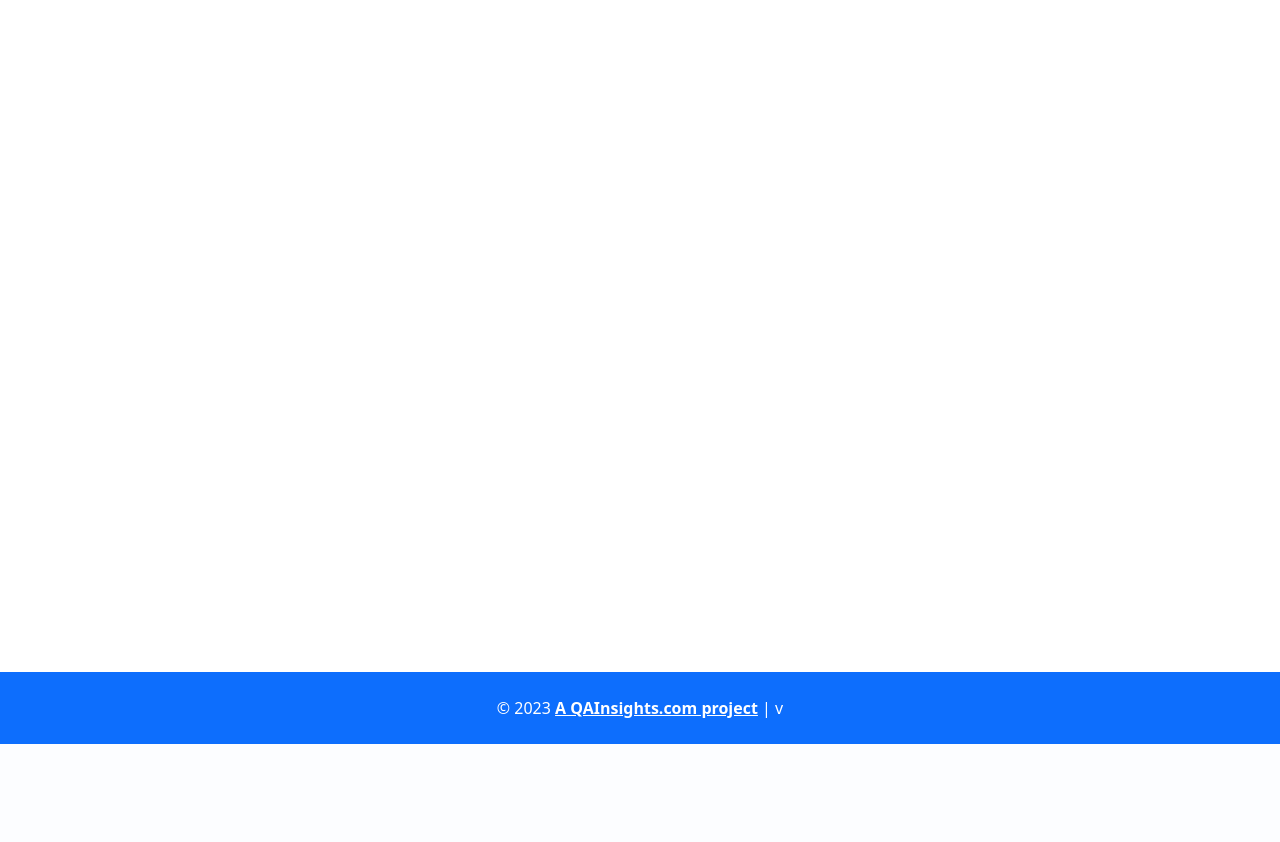
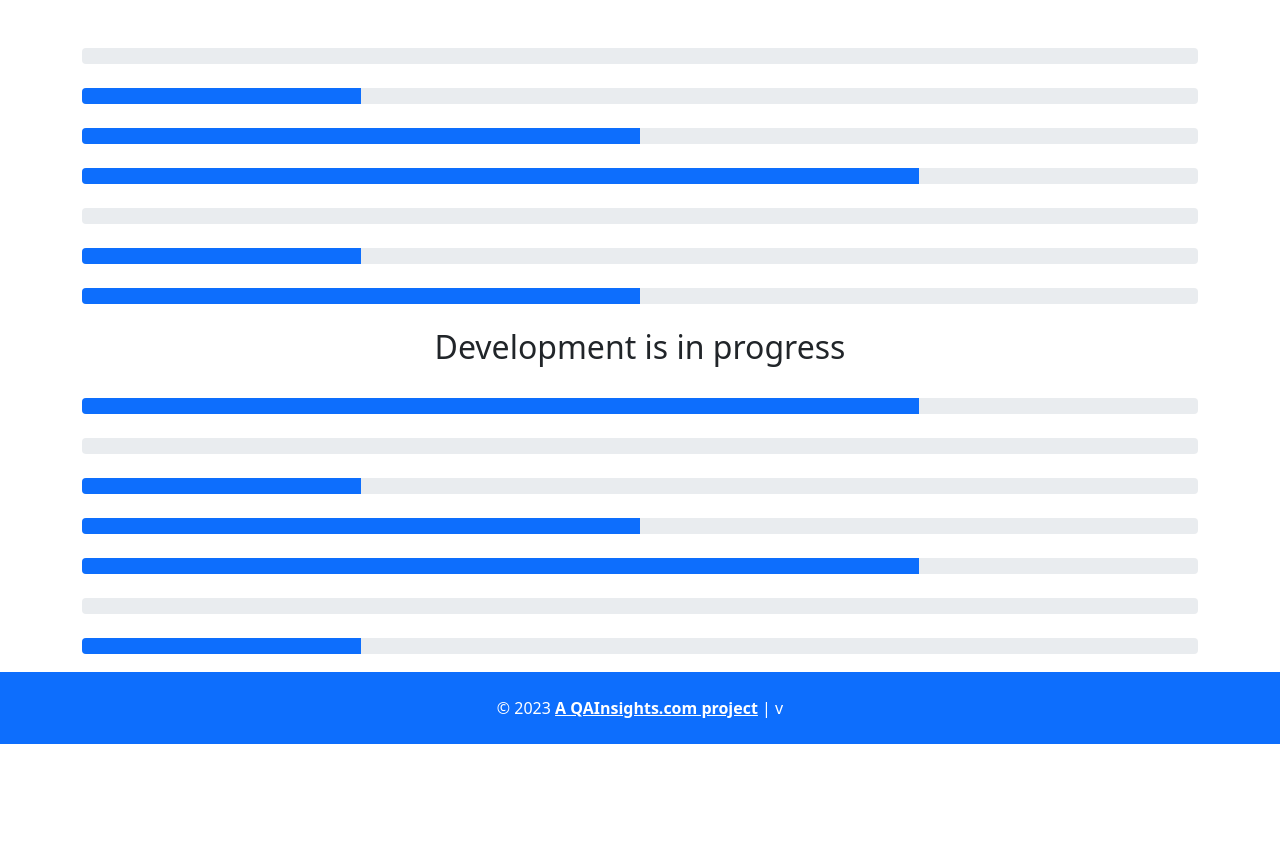
Before and after one commit to QAInsights/perfGPT, a Flask app: template templates/account.html in a window 1280 px wide. Shown: the part 56-898 px from the top of the page. Before the commit the page ends 800 px from the top, so only its background shows below. Run offline with Flask 2, Linux system fonts and the light colour scheme; the template is opened without the code that fills it, so the values that code supplies are empty; parts of the project's set-up code (start-up, migrations or seed data) failed here and were passed over; some libraries are stand-ins or nearby versions.

Commit message:
Fix: minor issues
Signed-off-by: NaveenKumar Namachivayam ⚡ <catch.nkn@gmail.com>

```diff
--- a/application.py
+++ b/application.py
@@ -11,7 +11,6 @@ from flask import Flask, request, render_template
 from flask import redirect, url_for
 from flask_dance.contrib.github import make_github_blueprint, github
 from boto3.dynamodb.conditions import Key, And
-from werkzeug.exceptions import HTTPException
 
 from . import _version
 from . import constants
@@ -44,8 +43,8 @@ hero_image = os.path.join(application.config['UPLOAD_FOLDER'], 'perfgpt.png')
 invalid_image = os.path.join(application.config['UPLOAD_FOLDER'], 'robot-found-a-invalid-page.png')
 
 
-def log_db(username, openai_id, openai_prompt_tokens, openai_completion_tokens, openai_total_tokens,
-           openai_created):
+def log_db(username, openai_id=None, openai_prompt_tokens=None, openai_completion_tokens=None, openai_total_tokens=None,
+           openai_created=None):
     """
 
     :param username:
@@ -60,6 +59,7 @@ def log_db(username, openai_id, openai_prompt_tokens, openai_completion_tokens,
         db_response = table.put_item(
             Item={
                 "username": username,
+                "inital_upload_limit": 10,
                 "datetime": str(openai_created),
                 "open_id": openai_id,
                 "openai_prompt_tokens": openai_prompt_tokens,
@@ -68,7 +68,17 @@ def log_db(username, openai_id, openai_prompt_tokens, openai_completion_tokens,
                 "premium_user": False
             }
         )
-        print(db_response)
+
+    except ClientError as e:
+        print(e)
+
+
+def get_upload_count(username):
+    try:
+        response = table.query(KeyConditionExpression=Key('username').eq(username))
+        total_count = response['Count']
+        return int(total_count)
+
     except ClientError as e:
         print(e)
 
@@ -92,6 +102,7 @@ def index():
         if github.authorized:
             resp = github.get("/user")
             username = resp.json()["login"]
+            log_db(username=username)
         return render_template("index.html", username=username, image=hero_image, auth=check_authorized_status(),
                                version=_version.__version__)
 
@@ -114,11 +125,8 @@ def page_not_found(error):
         username = auth['username']
         if auth['logged_in']:
             auth['upload_status'] = 1
-            print(auth['upload_status'])
-            print(auth)
         else:
             auth['upload_status'] = 0
-        print(auth)
         response = openai.Completion.create(
             model=constants.model,
             prompt=f"""
@@ -146,10 +154,16 @@ def github_sign():
 
 @application.route('/upload')
 def upload():
-    if not github.authorized:
-        return redirect(url_for("github.login"))
-    else:
-        return render_template('upload.html', auth=check_authorized_status(), version=_version.__version__)
+    try:
+        if not github.authorized:
+            return redirect(url_for("github.login"))
+        else:
+            upload_count = get_upload_count(check_authorized_status()['username']) - 1
+            return render_template('upload.html', auth=check_authorized_status(),
+                                   upload_count=upload_count,
+                                   version=_version.__version__)
+    except Exception as e:
+        print(e)
 
 
 @application.route('/about')
@@ -172,18 +186,16 @@ def features():
 
 
 def get_analysis(username):
-    response = table.query(KeyConditionExpression=Key('username').eq(username))
-    total_count = response['Count']
-    print(total_count)
-    print(json.dumps(response['Items']))
-    for i, j in json.dumps(response['Items']).items():
-         print(i, j)
+    # response = table.query(KeyConditionExpression=Key('username').eq(username))
+    # total_count = response['Count']
+    # print(json.dumps(response['Items']))
+    # for i, j in json.dumps(response['Items']).items():
+    # print(i, j)
+    # pass
 
     # for k,v in response.items():
     #     print(k, type(k), v, type(v))
-
-
-    return response
+    pass
 
 
 @application.route('/account')
@@ -194,7 +206,6 @@ def account():
     """
     try:
         username = check_authorized_status()['username']
-        print(username)
         get_analysis(username)
     except Exception as e:
         print(e)
@@ -231,72 +242,89 @@ def askgpt_upload():
         "Detailed Summary": "Act like a performance engineer and write a detailed summary from this raw performance "
                             "results."
     }
-    if not github.authorized:
-        return redirect(url_for("github.login"))
-    resp = github.get("/user")
-    username = resp.json()["login"]
+    try:
+        if not github.authorized:
+            return redirect(url_for("github.login"))
+        resp = github.get("/user")
+        username = resp.json()["login"]
+        upload_count = get_upload_count(check_authorized_status()['username']) - 1
+        print("Upload count " + str(upload_count))
+        try:
+            openai.api_key = os.environ['OPENAI_API_KEY']
+        except KeyError:
+            return render_template("analysis_response.html", response="API key not set.",
+                                   auth=check_authorized_status(),
+                                   upload_count=upload_count,
+                                   version=_version.__version__)
 
-    try:
-        openai.api_key = os.environ['OPENAI_API_KEY']
-    except KeyError:
-        return render_template("analysis_response.html", response="API key not set.", auth=check_authorized_status(),
-                               version=_version.__version__)
+        if request.files['file'].filename == '':
+            return render_template('analysis_response.html', response="Please upload a valid file.",
+                                   auth=check_authorized_status(),
+                                   upload_count=upload_count,
+                                   version=_version.__version__)
 
-    if request.files['file'].filename == '':
-        return render_template('analysis_response.html', response="Please upload a valid file.",
-                               auth=check_authorized_status(), version=_version.__version__)
+        if request.method == 'POST':
+            if request.files:
+                file = request.files['file']
+                try:
+                    if file.filename.endswith('.csv'):
+                        contents = pd.read_csv(file)
+                    if file.filename.endswith('.json'):
+                        contents = pd.read_json(file)
+                except Exception as e:
+                    return render_template('analysis_response.html', response="Cannot read file data. Please make sure "
+                                                                              "the file is not empty and is in one of the"
+                                                                              " supported formats.",
+                                           auth=check_authorized_status(),
+                                           upload_count=upload_count,
+                                           version=_version.__version__)
 
-    if request.method == 'POST':
-        if request.files:
-            file = request.files['file']
-            try:
-                if file.filename.endswith('.csv'):
-                    contents = pd.read_csv(file)
-                if file.filename.endswith('.json'):
-                    contents = pd.read_json(file)
-            except Exception as e:
-                return render_template('analysis_response.html', response="Cannot read file data. Please make sure "
-                                                                          "the file is not empty and is in one of the"
-                                                                          " supported formats.",
-                                       auth=check_authorized_status(), version=_version.__version__)
+                if contents.memory_usage().sum() > constants.FILE_SIZE:
+                    return render_template('analysis_response.html', response="File size too large.",
+                                           auth=check_authorized_status(),
+                                           upload_count=upload_count,
+                                           version=_version.__version__)
+                try:
+                    responses = {}
+                    for title, prompt in prompts.items():
+                        response = openai.Completion.create(
+                            model=constants.model,
+                            prompt=f"""
+                            {prompt}: \n {contents}
+                            """,
+                            temperature=constants.temperature,
+                            max_tokens=constants.max_tokens,
+                            top_p=constants.top_p,
+                            frequency_penalty=constants.frequency_penalty,
+                            presence_penalty=constants.presence_penalty
+                        )
+                        print(response)
+                        logger.info({"username": f"{username} uploaded data"})
 
-            if contents.memory_usage().sum() > constants.FILE_SIZE:
-                return render_template('analysis_response.html', response="File size too large.",
-                                       auth=check_authorized_status(), version=_version.__version__)
-            try:
-                responses = {}
-                for title, prompt in prompts.items():
-                    response = openai.Completion.create(
-                        model=constants.model,
-                        prompt=f"""
-                        {prompt}: \n {contents}
-                        """,
-                        temperature=constants.temperature,
-                        max_tokens=constants.max_tokens,
-                        top_p=constants.top_p,
-                        frequency_penalty=constants.frequency_penalty,
-                        presence_penalty=constants.presence_penalty
-                    )
-                    print(response)
-                    logger.info({"username": f"{username} uploaded data"})
+                        log_db(username=username, openai_id=response['id'],
+                               openai_prompt_tokens=response['usage']['prompt_tokens'],
+                               openai_completion_tokens=response['usage']['completion_tokens'],
+                               openai_total_tokens=response['usage']['total_tokens'],
+                               openai_created=response['created'])
 
-                    log_db(username=username, openai_id=response['id'],
-                           openai_prompt_tokens=response['usage']['prompt_tokens'],
-                           openai_completion_tokens=response['usage']['completion_tokens'],
-                           openai_total_tokens=response['usage']['total_tokens'],
-                           openai_created=response['created'])
+                        response = beautify_response(response['choices'][0]['text'])
 
-                    response = beautify_response(response['choices'][0]['text'])
-
-                    responses[title] = response
-                return render_template("analysis_response.html", response=responses, username=username,
-                                       auth=check_authorized_status(), version=_version.__version__)
-            except Exception as e:
-                return render_template("analysis_response.html", response=e, auth=check_authorized_status(),
+                        responses[title] = response
+                    return render_template("analysis_response.html", response=responses, username=username,
+                                           auth=check_authorized_status(),
+                                           upload_count=upload_count,
+                                           version=_version.__version__)
+                except Exception as e:
+                    return render_template("analysis_response.html", response=e, auth=check_authorized_status(),
+                                           upload_count=upload_count,
+                                           version=_version.__version__)
+            else:
+                return render_template('analysis_response.html', response="Upload a valid file",
+                                       auth=check_authorized_status(),
+                                       upload_count=upload_count,
                                        version=_version.__version__)
-        else:
-            return render_template('analysis_response.html', response="Upload a valid file",
-                                   auth=check_authorized_status(), version=_version.__version__)
+    except Exception as e:
+        print(e)
 
 
 if __name__ == '__main__':
--- a/constants.py
+++ b/constants.py
@@ -1,4 +1,5 @@
 FILE_SIZE = 100_000_000
+MONTHLY_UPLOAD_LIMIT = 10
 model = "text-davinci-003"
 temperature = 0
 max_tokens = 1000
--- a/templates/account.html
+++ b/templates/account.html
@@ -1,4 +1,74 @@
 {% extends 'layout.html' %}
+{% block body %}
 <div class="container">
+    <br>
+ <div class="progress">
+  <div class="progress-bar" role="progressbar" aria-valuenow="0" aria-valuemin="0" aria-valuemax="100"></div>
+</div>
+    <br>
+<div class="progress">
+  <div class="progress-bar" role="progressbar" style="width: 25%" aria-valuenow="25" aria-valuemin="0" aria-valuemax="100"></div>
+</div>
+    <br>
+<div class="progress">
+  <div class="progress-bar" role="progressbar" style="width: 50%" aria-valuenow="50" aria-valuemin="0" aria-valuemax="100"></div>
+</div>
+    <br>
+<div class="progress">
+  <div class="progress-bar" role="progressbar" style="width: 75%" aria-valuenow="75" aria-valuemin="0" aria-valuemax="100"></div>
+</div>
+    <br>
 
+    <div class="progress">
+  <div class="progress-bar" role="progressbar" aria-valuenow="0" aria-valuemin="0" aria-valuemax="100"></div>
 </div>
+    <br>
+<div class="progress">
+  <div class="progress-bar" role="progressbar" style="width: 25%" aria-valuenow="25" aria-valuemin="0" aria-valuemax="100"></div>
+</div>
+    <br>
+<div class="progress">
+  <div class="progress-bar" role="progressbar" style="width: 50%" aria-valuenow="50" aria-valuemin="0" aria-valuemax="100"></div>
+</div>
+    <br>
+        <h2 align="center">Development is in progress</h2>
+    <br>
+<div class="progress">
+  <div class="progress-bar" role="progressbar" style="width: 75%" aria-valuenow="75" aria-valuemin="0" aria-valuemax="100"></div>
+</div>
+    <br>
+    <div class="progress">
+  <div class="progress-bar" role="progressbar" aria-valuenow="0" aria-valuemin="0" aria-valuemax="100"></div>
+</div>
+    <br>
+<div class="progress">
+  <div class="progress-bar" role="progressbar" style="width: 25%" aria-valuenow="25" aria-valuemin="0" aria-valuemax="100"></div>
+</div>
+    <br>
+<div class="progress">
+  <div class="progress-bar" role="progressbar" style="width: 50%" aria-valuenow="50" aria-valuemin="0" aria-valuemax="100"></div>
+</div>
+    <br>
+<div class="progress">
+  <div class="progress-bar" role="progressbar" style="width: 75%" aria-valuenow="75" aria-valuemin="0" aria-valuemax="100"></div>
+</div>
+    <br>
+    <div class="progress">
+  <div class="progress-bar" role="progressbar" aria-valuenow="0" aria-valuemin="0" aria-valuemax="100"></div>
+</div>
+    <br>
+<div class="progress">
+  <div class="progress-bar" role="progressbar" style="width: 25%" aria-valuenow="25" aria-valuemin="0" aria-valuemax="100"></div>
+</div>
+    <br>
+<div class="progress">
+  <div class="progress-bar" role="progressbar" style="width: 50%" aria-valuenow="50" aria-valuemin="0" aria-valuemax="100"></div>
+</div>
+    <br>
+<div class="progress">
+  <div class="progress-bar" role="progressbar" style="width: 75%" aria-valuenow="75" aria-valuemin="0" aria-valuemax="100"></div>
+</div>
+    <br>
+
+ </div>
+{% endblock %}
--- a/templates/analysis_response.html
+++ b/templates/analysis_response.html
@@ -1,6 +1,5 @@
 {% extends 'upload.html' %}
 {% block body %}
-
     {% for key, value in response.items() %}
         <div class="card bg-primary">
               <div class="card-header">
@@ -12,5 +11,4 @@
         </div>
         <br/>
      {% endfor %}
-
 {% endblock %}
```
Also changed, not shown: templates/upload.html (+13 -13 lines). Lines whose indentation alone changed are shown as unchanged.
